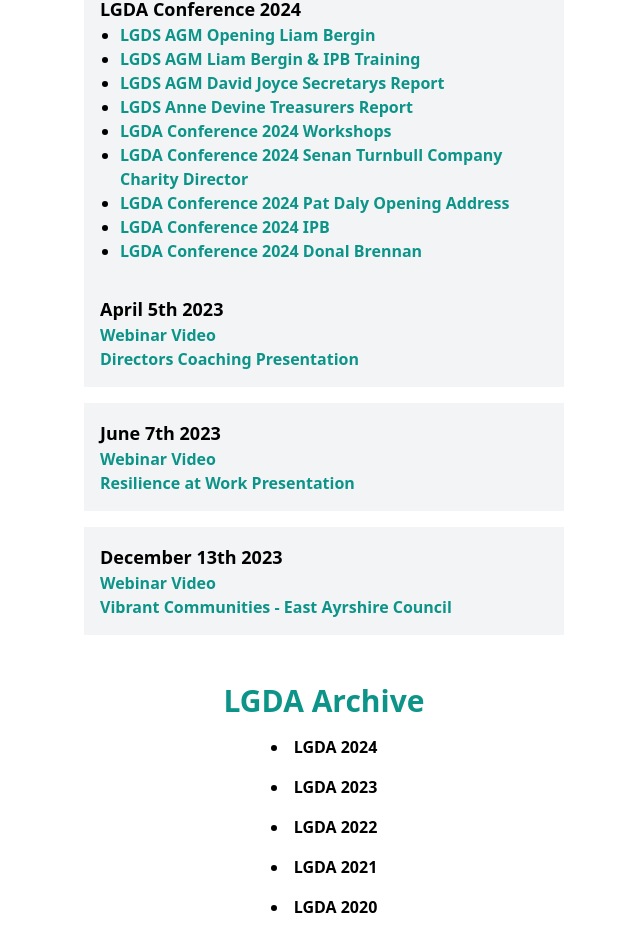
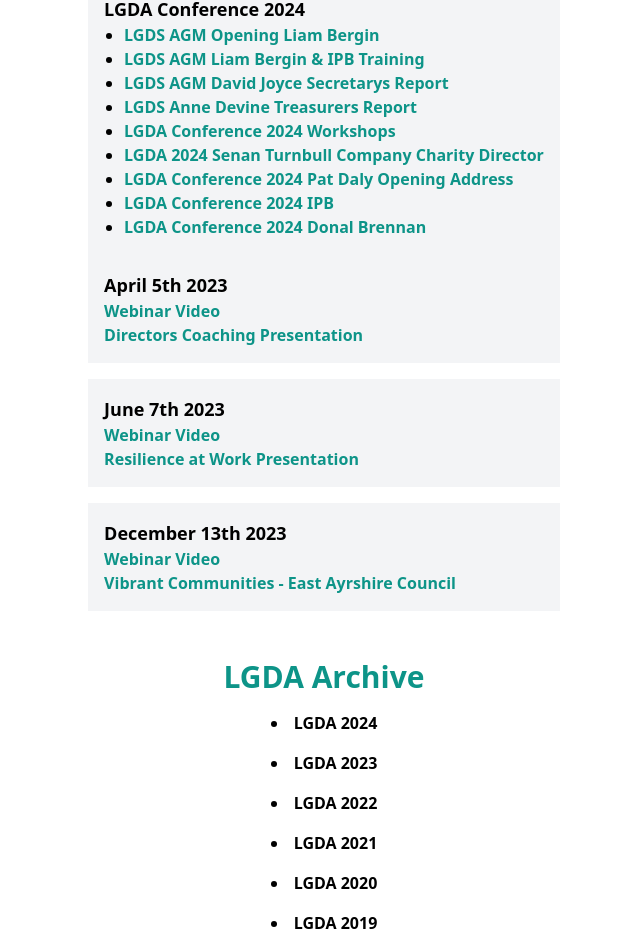
Before and after one commit to sheeehy/LGDA, a Next.js app: page /members in a window 1280 px wide. Shown: the part 1133-2072 px from the top of the page, without its empty margins (316-956 px from the left). Built offline with nearby package versions, Linux system fonts and the light colour scheme; no server answers.

Commit message:
LGDA Conference  2024

```diff
--- a/src/app/members/page.tsx
+++ b/src/app/members/page.tsx
@@ -58,7 +58,7 @@
               </li>
               <li>
                 <a href="https://youtu.be/7Y6ImIiN7YQ" className="text-teal-600">
-                  LGDA Conference 2024 Senan Turnbull Company Charity Director
+                  LGDA 2024 Senan Turnbull Company Charity Director
                 </a>
               </li>
               <li>
```
